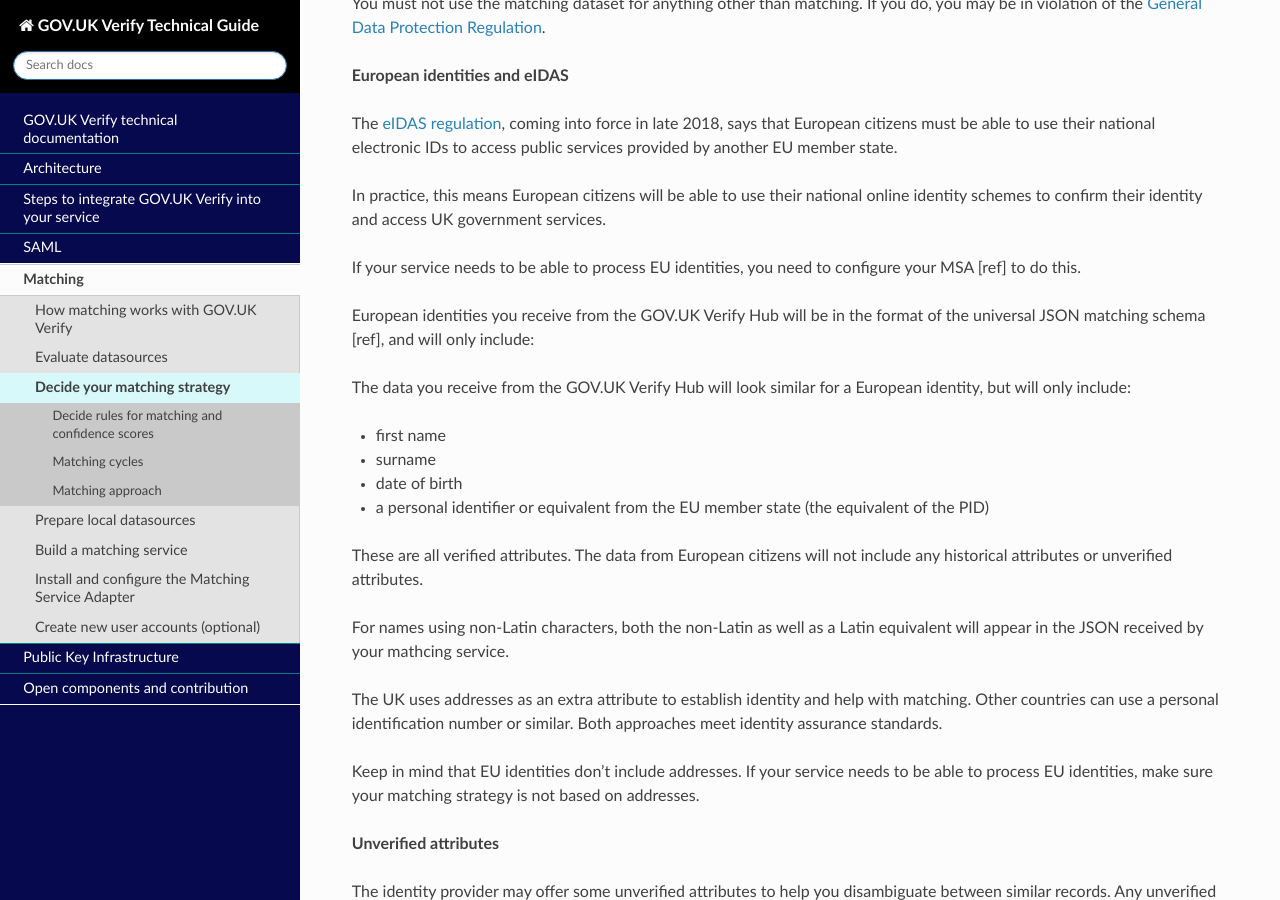
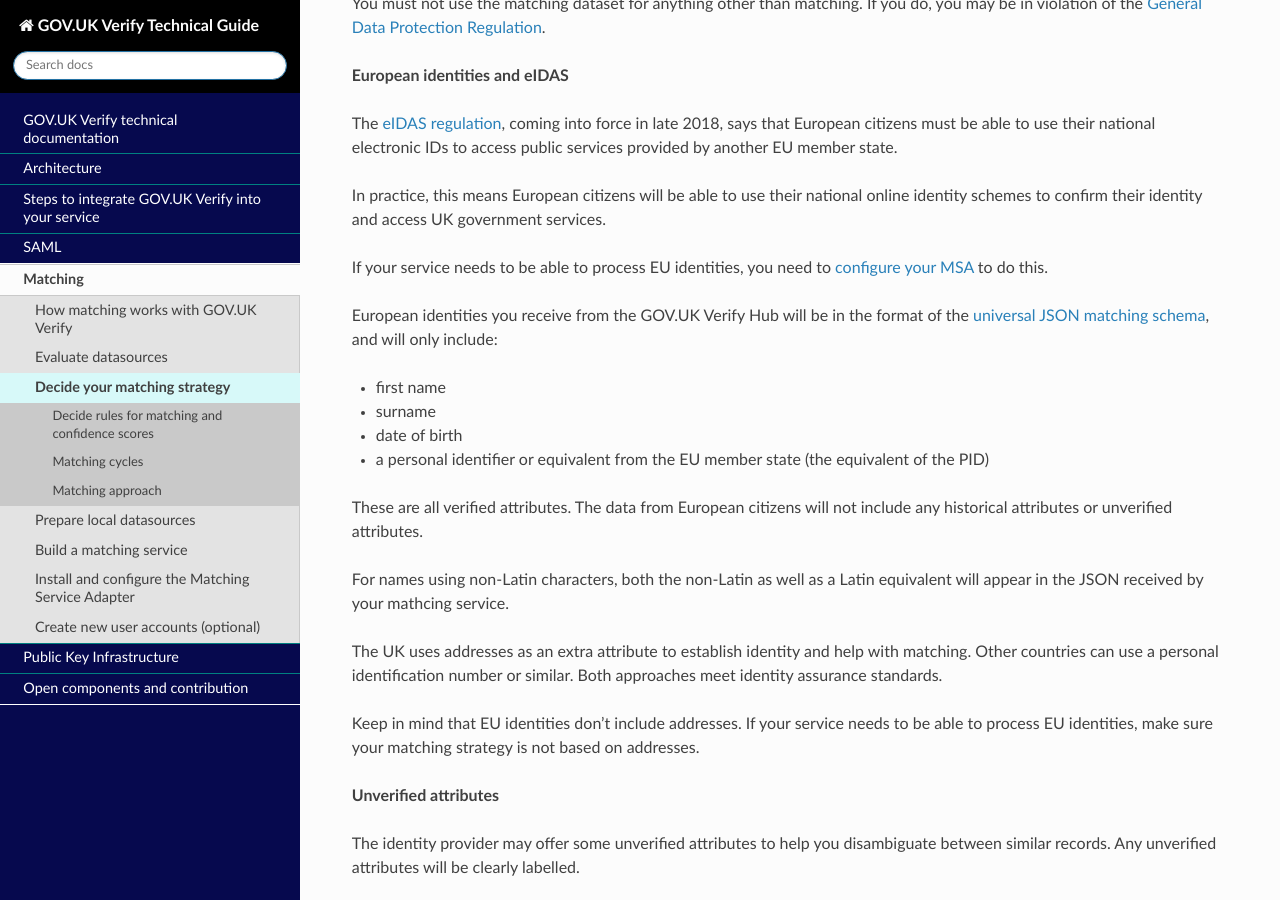
Before and after one commit to alphagov/rp-onboarding-tech-docs, a Sphinx documentation site: the page built from source/pages/matching/matchingstrategy.rst, in a window 1280 px wide and 900 px high, scrolled down 3689 px. Built offline with Sphinx 7.4.7 and the Read the Docs theme 2.0.0, drawn with Linux system fonts in a browser that asks for light colours; nearby versions of some CDN libraries; pages that are not in the unit, such as notebooks, are missing from menus; comment, search, counter and statistics services are not loaded.

Commit message:
EID-592 Inserted links to config and universal JSON

```diff
--- a/source/pages/matching/legacyJSONschema.rst
+++ b/source/pages/matching/legacyJSONschema.rst
@@ -1,6 +1,7 @@
 
 The legacy JSON matching schema
 -------------------------------
+.. _legacyJSONschema:
 
 Write about:
   * When it's used.
--- a/source/pages/matching/matchingserviceadapter.rst
+++ b/source/pages/matching/matchingserviceadapter.rst
@@ -63,7 +63,7 @@
 ---------------------------------------------------------------------------------
 
 Create a YAML configuration file
----------------------------------------------------------------------------------
+------------------------------------------------------------------------------
 
 When you :ref:`start the MSA <msa_test_msa>`, you need to supply a YAML configuration file.
 
--- a/source/pages/matching/matchingstrategy.rst
+++ b/source/pages/matching/matchingstrategy.rst
@@ -139,11 +139,9 @@
 
 In practice, this means European citizens will be able to use their national online identity schemes to confirm their identity and access UK government services.
 
-If your service needs to be able to process EU identities, you need to configure your MSA [ref] to do this.
+If your service needs to be able to process EU identities, you need to :ref:`configure your MSA<msa_adapt_YAML>` to do this.
 
-European identities you receive from the GOV.UK Verify Hub will be in the format of the universal JSON matching schema [ref], and will only include:
-
-The data you receive from the GOV.UK Verify Hub will look similar for a European identity, but will only include:
+European identities you receive from the GOV.UK Verify Hub will be in the format of the :ref:`universal JSON matching schema<JSONschema>`, and will only include:
 
 - first name
 - surname
```
Also changed, not shown: other parts of source/pages/matching/matchingserviceadapter.rst (+2 -2 lines).
